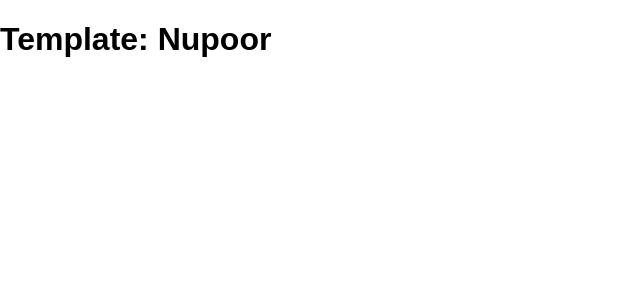
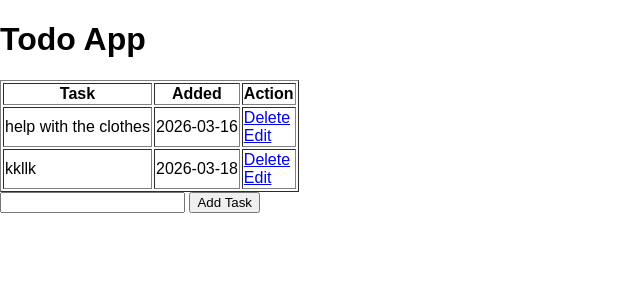
Before and after one commit to nuve-ra/python-crud, a Flask app: page / in a window 1280 px wide. Shown: the top 300 px of the page, without its empty margins (0-640 px from the left). Run offline with Flask 3, Linux system fonts and the light colour scheme; data comes from the database, SQL or seed files in the repository; both versions use the stored data as it was after the commit.

Commit message:
added delte and update logicc

```diff
--- a/app.py
+++ b/app.py
@@ -1,11 +1,120 @@
-from flask import Flask,render_template,url_for
+# from asyncio import tasks
+
+# from flask import Flask, redirect,render_template, request,url_for
+# # now we are talking about databases
+# from flask_sqlalchemy import SQLAlchemy
+# from datetime import datetime
+
+# app = Flask(__name__)
+# app.config['SQLALCHEMY_DATABASE_URI']='sqlite:///test.db' #this is the path of database here ///=means relative path and ////=means absolute path
+# db=SQLAlchemy(app) #database is intialized
+
+# #lets create a database model
+# class Todo(db.Model):
+#     id=db.Column(db.Integer,primary_key=True)
+#     content=db.Column(db.String(200),nullable=False)
+#     completed=db.Column(db.Integer,default=0) #0 means not completed and 1 means completed
+#     date_created=db.Column(db.DateTime,default=datetime.utcnow) #could be ignored user dont need access to it
+
+#     def __repr__(self):
+#         return '<Task %r>' %self.id
+
+
+# @app.route("/", methods=['POST', 'GET'])
+# def index():
+#     if request.method=='POST':
+#         task_content=request.form['content']
+#         new_task=Todo(content=task_content)
+
+#         try:
+#             db.session.add(new_task)
+#             db.session.commit()
+#             return redirect('/')
+#         except:
+#             return "There was an issue adding your task"
+
+#     else:
+#         tasks=Todo.query.order_by(Todo.date_created).all() #this will return all the tasks in the database and order them by date created
+#     # return render_template("index.html")
+#         return render_template("index.html", tasks=tasks)
+
+
+# @app.route('/delete/<int:id>')
+# # //app.route("/delete/<int:id>")
+# def delete(id):
+#     task_to_delete=Todo.query.get_or_404(id)
+
+#     try:
+#         db.session.delete(task_to_delete)
+#         db.session.commit()
+#         return redirect('/')
+#     except:
+#         return "There was a problem deleting that task"
+
+# @app.route('/update/<int:id>',methods=['GET','POST'])
+# def update(id):
+#     return ""
+#     # return "Flask is working!"
+# if __name__ == "__main__":
+
+#     with app.app_context(): #this will create the database in the current directory where app.py is located
+#         db.create_all()
+
+#         app.run(debug=True)
+from flask import Flask, redirect, render_template, request
+from flask_sqlalchemy import SQLAlchemy
+from datetime import datetime
 
 app = Flask(__name__)
+app.config['SQLALCHEMY_DATABASE_URI'] = 'sqlite:///test.db'
+db = SQLAlchemy(app)
 
-@app.route("/")
+class Todo(db.Model):
+    id = db.Column(db.Integer, primary_key=True)
+    content = db.Column(db.String(200), nullable=False)
+    completed = db.Column(db.Integer, default=0)
+    date_created = db.Column(db.DateTime, default=datetime.utcnow)
+
+    def __repr__(self):
+        return '<Task %r>' % self.id
+
+
+@app.route("/", methods=['POST', 'GET'])
 def index():
-    # return render_template("index.html")
-    return render_template("index.html", name="Nupoor")
-    # return "Flask is working!"
+    if request.method == 'POST':
+        task_content = request.form['content']
+        new_task = Todo(content=task_content)
+
+        try:
+            db.session.add(new_task)
+            db.session.commit()
+            return redirect('/')
+        except:
+            return "There was an issue adding your task"
+
+    else:
+        tasks = Todo.query.order_by(Todo.date_created).all()
+        return render_template("index.html", tasks=tasks)
+
+
+@app.route('/delete/<int:id>')
+def delete(id):
+    task_to_delete = Todo.query.get_or_404(id)
+
+    try:
+        db.session.delete(task_to_delete)
+        db.session.commit()
+        return redirect('/')
+    except:
+        return "There was a problem deleting that task"
+
+
+@app.route('/update/<int:id>', methods=['GET', 'POST'])
+def update(id):
+    return "Update feature coming next 😉"
+
+
 if __name__ == "__main__":
+    with app.app_context():
+        db.create_all()
     app.run(debug=True)
--- a/templates/index.html
+++ b/templates/index.html
@@ -1,3 +1,33 @@
 {% extends 'base.html' %} {% block body %}
-<h1>Template: {{ name }}</h1>
+
+<div class="content">
+  <h1>Todo App</h1>
+
+  <table border="1">
+    <tr>
+      <th>Task</th>
+      <th>Added</th>
+      <th>Action</th>
+    </tr>
+
+    {% for task in tasks %}
+    <tr>
+      <td>{{ task.content }}</td>
+      <td>{{ task.date_created.date() }}</td>
+      <td>
+        <!-- ✅ CORRECT -->
+        <a href="/delete/{{ task.id }}">Delete</a>
+        <br />
+        <a href="/update/{{ task.id }}">Edit</a>
+      </td>
+    </tr>
+    {% endfor %}
+  </table>
+
+  <form action="/" method="POST">
+    <input type="text" name="content" id="content" required />
+    <input type="submit" value="Add Task" />
+  </form>
+</div>
+
 {% endblock %}
```
Also changed, not shown: README.md, instance/test.db (added), update.html (added).
